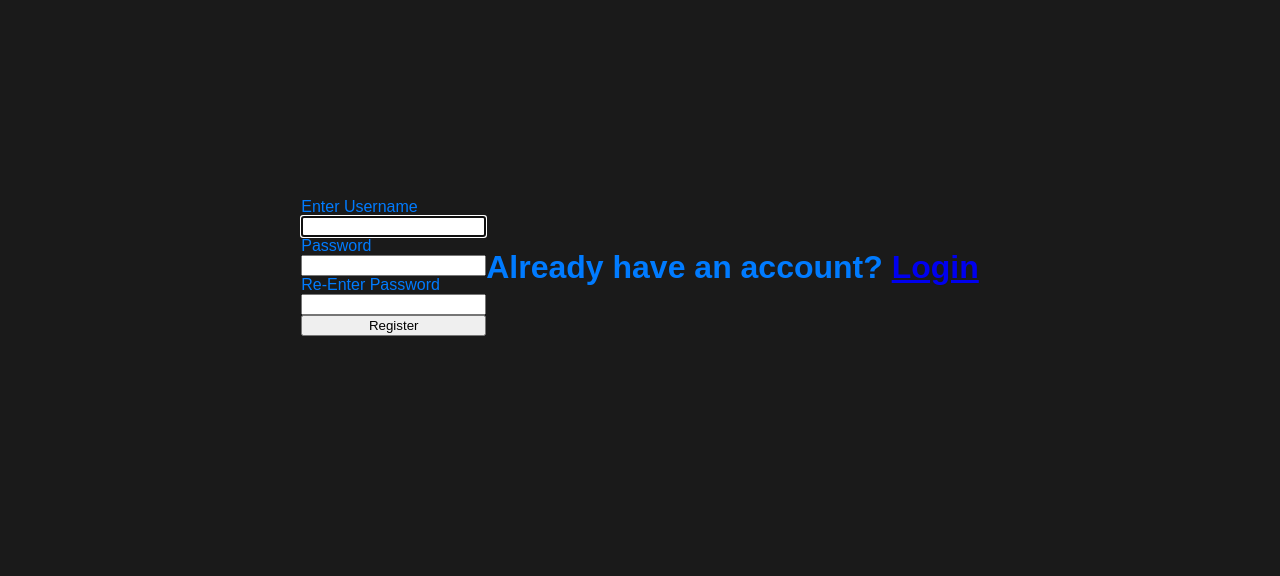
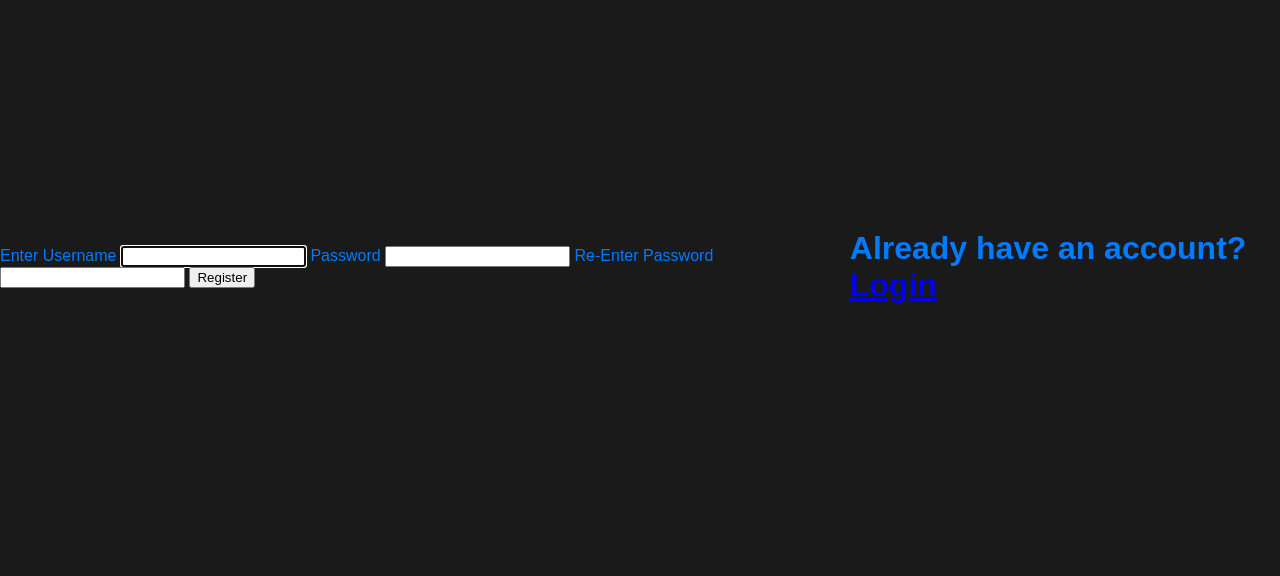
Before and after one commit to DarkerKin/Beyond-Academia-, a Django app: page /register/ in a window 1280 px wide. Shown: the part 165-741 px from the top of the page. Run offline with Django 4.2, Linux system fonts and the light colour scheme.

Commit message:
removed style

```diff
--- a/base/templates/base/register.html
+++ b/base/templates/base/register.html
@@ -4,7 +4,7 @@
     <div class="register-container" >
         <!-- Registration Form -->
 
-        <form method="POST" action="" style="display: flex; flex-direction: column; ">
+        <form method="POST" action="" >
             {% csrf_token %}
 
             <label for="username">Enter Username</label>
```
